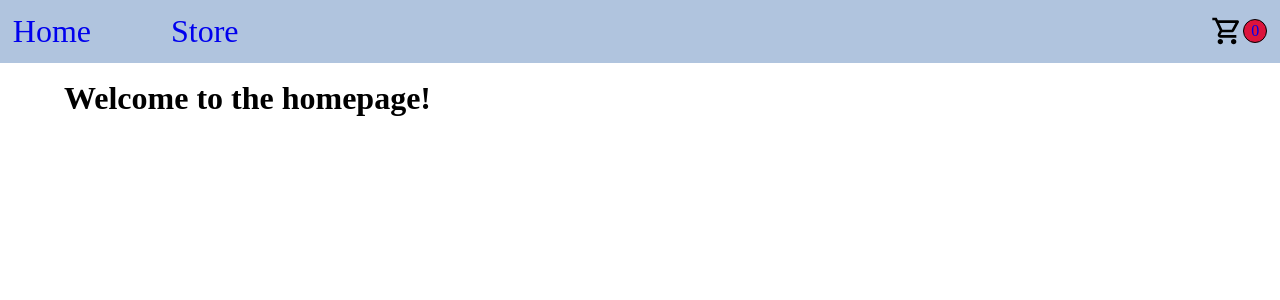
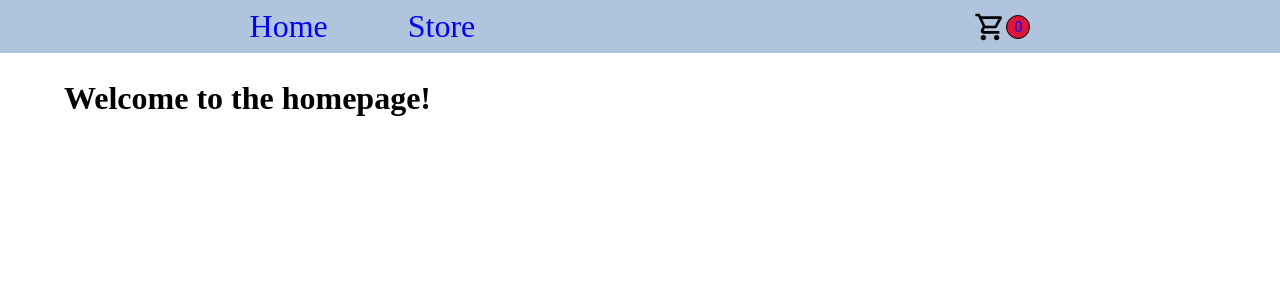
Before and after one commit to daltonoswald/shopping-cart, a React (Vite) app: page / in a window 1280 px wide. Shown: the top 300 px of the page. Built offline with nearby package versions, Linux system fonts and the light colour scheme.

Commit message:
css changes

```diff
--- a/src/Checkout.jsx
+++ b/src/Checkout.jsx
@@ -73,7 +73,7 @@ function Checkout({itemsInCart, totalItems, totalPrice}) {
                     <hr />
                     <div className="order-row">
                         <div className="shipping-type">Standard &#40;3-5 business days&#41;:</div>
-                        <div className="shipping-price">${shippingCost}</div>
+                        <div className="shipping-price">${shippingCost.toFixed(2)}</div>
                     </div>
                     <hr />
                     <div className="order-row">
--- a/src/Store.jsx
+++ b/src/Store.jsx
@@ -88,7 +88,7 @@ function Card({ data, itemsInCart, setItemsInCart }) {
             {/* <img src={data.image} className="item-image" /> */}
             <div className="item-image" style={{backgroundImage: `url(${data.image})`}}></div>
             <p>{data.title}</p>
-            <p>${data.price}</p>
+            <p>${data.price.toFixed(2)}</p>
             <div className="quantity-section">
                 <button id="minus" onClick={handleDecrease}>-</button>
                 <div className="quantity">{quantity}</div>
--- a/src/nav.css
+++ b/src/nav.css
@@ -1,13 +1,13 @@
 .nav {
     display: flex;
-    justify-content: space-between;
+    justify-content: space-around;
     align-items: center;
     background-color: lightsteelblue;
-    padding: 1vw;
+    padding: 1vh 0;
     margin-bottom: 1vh;
     position: fixed;
     top: 0;
-    width: -webkit-fill-available;
+    width: 100%
 }
 
 .links {
```
